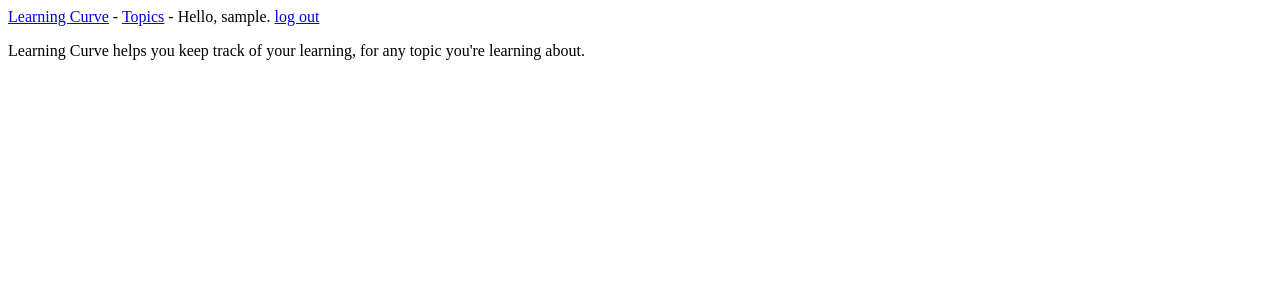
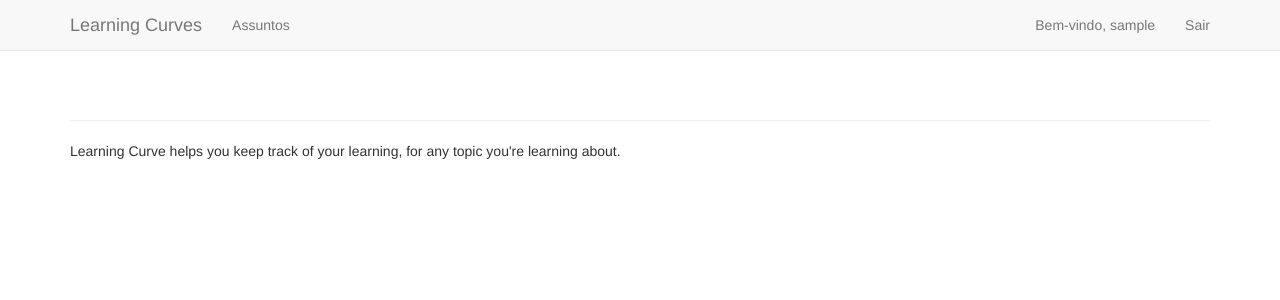
Before and after one commit to AllejandroSousa/Learning-Curve-Management, a Django app: page / in a window 1280 px wide. Shown: the top 300 px of the page. Run offline with Django 5.2, Linux system fonts and the light colour scheme; the visitor is signed in with stand-in values (Sample User, id 1); some libraries are stand-ins or nearby versions.

Commit message:
Styling the base page

```diff
--- a/learning_curves/templates/learning_curves/base.html
+++ b/learning_curves/templates/learning_curves/base.html
@@ -1,13 +1,62 @@
-<p>
-  <a href="{% url 'learning_curves:index' %}">Learning Curve</a> -
-  <a href="{% url 'learning_curves:topics' %}">Topics</a> -
-  {% if user.is_authenticated %}
-    Hello, {{ user.username }}.
-    <a href="{% url 'users:logout' %}">log out</a>
-  {% else %}
-    <a href="{% url 'users:register' %}">register</a>
-    <a href="{% url 'users:login' %}">log in</a>
-  {% endif %}
-</p>
+{% load bootstrap3 %}
 
-{% block content %}{% endblock content %}
+<!DOCTYPE html>
+<html lang="en">
+<head>
+  <meta charset="UTF-8">
+  <meta http-equiv="X-UA-Compatible" content="IE-edge">
+  <meta name="viewport" content="width=device-width, initial-scale=1.0">
+
+  <title>Learning Curve</title>
+
+  {% bootstrap_css %}
+  {% bootstrap_javascript %}
+
+</head>
+
+<body>
+
+  <!-- Static navbar -->
+  <nav class="navbar navbar-default navbar-static-top">
+    <div class="container">
+
+      <div class="navbar-header">
+        <button type="button" class="navbar-toggle collapsed"
+        data-toggle="collapse" data-target="#navbar"
+        aria-expanded="false" aria-controls="navbar">
+        </button>
+        <a class="navbar-brand" href="{% url 'learning_curves:index' %}">Learning Curves</a>
+      </div>
+
+      <div id="navbar" class="navbar-collapse collapse">
+        <ul class="nav navbar-nav">
+          <li><a href="{% url 'learning_curves:topics' %}">Assuntos</a></li>
+        </ul>
+
+        <ul class="nav navbar-nav navbar-right">
+          {% if user.is_authenticated %}
+            <li><a>Bem-vindo, {{ user.username }}</a></li>
+            <li><a href="{% url 'users:logout' %}">Sair</a></li>
+          {% else %}
+            <li><a href="{% url 'users:register' %}">Registrar</a></li>
+            <li><a href="{% url 'users:login' %}">Entrar</a></li>
+          {% endif %}
+        </ul>
+      </div><!--/.nav-collapse -->
+
+    </div>
+  </nav>
+
+  <div class="container">
+
+    <div class="page-header">
+      {% block header %}{% endblock header %}
+    </div>
+    <div>
+      {% block content %}{% endblock content %}
+    </div>
+
+  </div> <!-- /container -->
+
+</body>
+</html>
```
